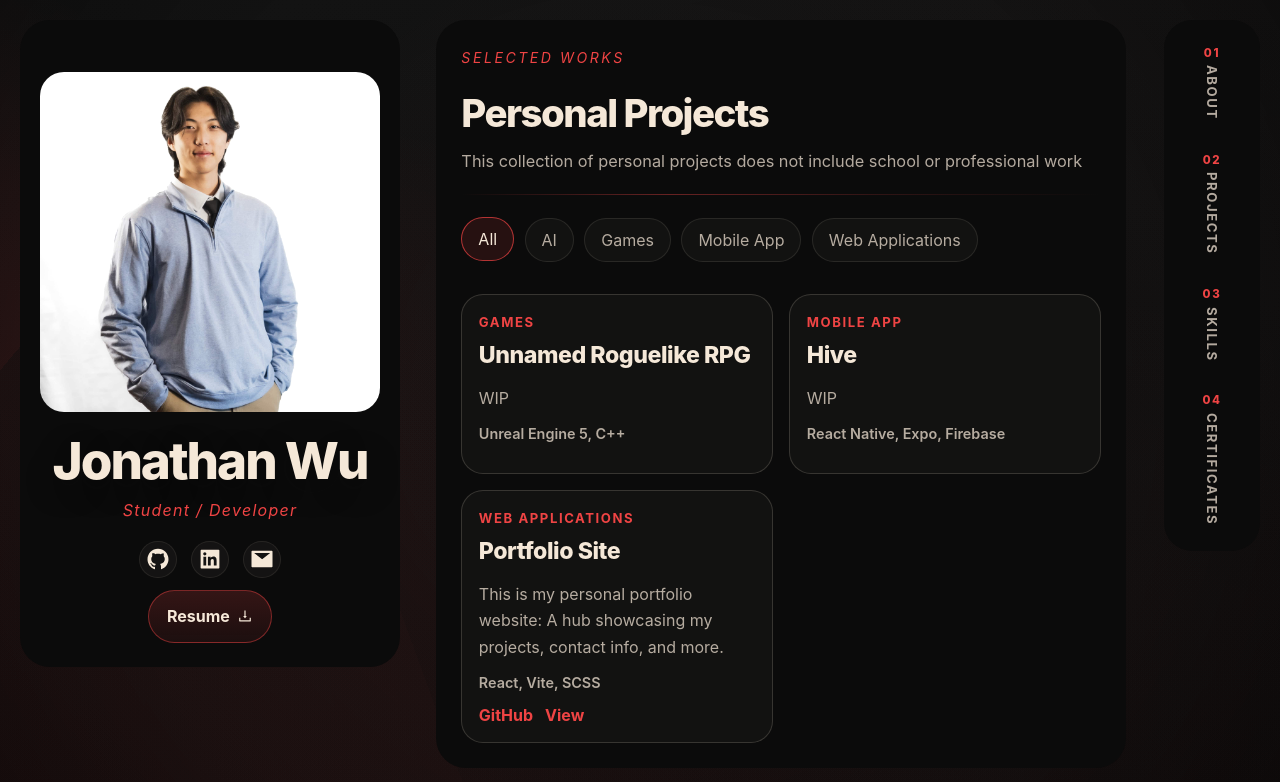
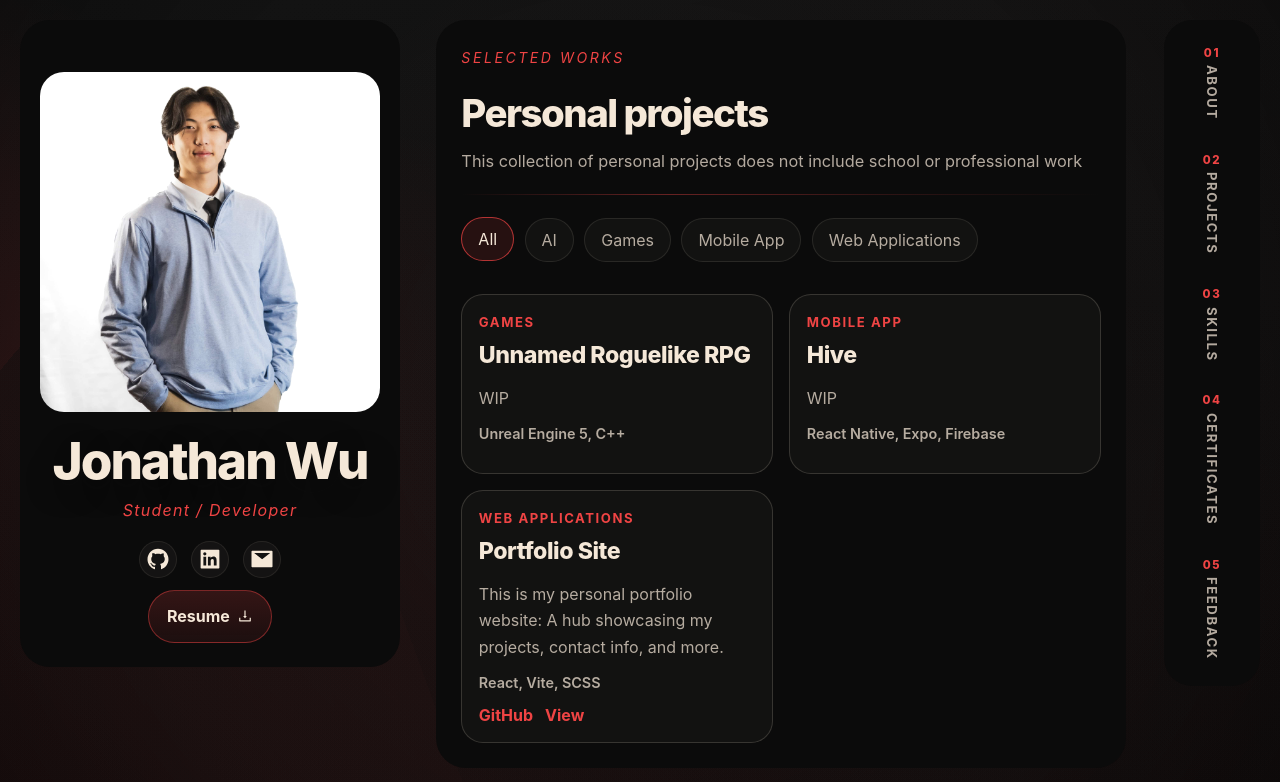
Before and after one commit to Wushington/portfolio, a React (Vite) app: page / in a window 1280 px wide. Both pictures are taken after a click on the button "Projects". Shown: the top 782 px of the page. Built offline with nearby package versions, Linux system fonts and the light colour scheme.

Commit message:
Added feedback to site

```diff
--- a/src/components/App.jsx
+++ b/src/components/App.jsx
@@ -8,7 +8,8 @@ const NAV_ITEMS = [
 	{ id: "about", label: "About" },
 	{ id: "projects", label: "Projects" },
 	{ id: "skills", label: "Skills" },
-	{ id: "certificates", label: "Certificates" }
+	{ id: "certificates", label: "Certificates" },
+	{ id: "feedback", label: "Feedback" },
 ];
 
 function App() {
@@ -54,6 +55,13 @@ function App() {
 								label="Certificates"
 								index={4}
 							/>
+							<NavItem
+								key="feedback"
+								onClick={() => setActive("feedback")}
+								isActive={active === "feedback"}
+								label="Feedback"
+								index={5}
+							/>
 						</ul>
 					</nav>
 				</div>
--- a/src/components/Content.jsx
+++ b/src/components/Content.jsx
@@ -3,6 +3,7 @@ import About from "./About.jsx";
 import Projects from "./Projects.jsx";
 import Skills from "./Skills.jsx";
 import Certificates from "./Certificates.jsx";
+import Feedback from "./Feedback.jsx";
 
 function Content({ activeSection = "about" }) {
 	return (
@@ -27,6 +28,11 @@ function Content({ activeSection = "about" }) {
 					<Certificates />
 				</section>
 			)}
+			{activeSection === "feedback" && (
+				<section id="feedback" className="panel section-panel">
+					<Feedback />
+				</section>
+			)}
 			{/* contact section removed - contact info moved to profile */}
 		</div>
 	);
--- a/src/components/Feedback.jsx
+++ b/src/components/Feedback.jsx
@@ -4,12 +4,16 @@ function Feedback() {
 	return (
 		<div className="content">
 			<p className="section-kicker">feedback</p>
-				<h2>Feedback</h2>
+			<h2>Leave a comment</h2>
 			<p className="content-subtitle">
 				I would love to hear your feedback on my website! If you have any
-					suggestions for improvement, please feel free to reach out to me via
-					email or through my social media channels. Your feedback is greatly
-					appreciated and will help me make my website better for everyone.
+				suggestions for improvement, please feel free to comment below or reach
+				out to me via email.
+			</p>
+			<span className="divider" />
+			<p>
+				This section is a work in progress, but I am planning to implement a
+				live feedback feature in the future. Stay tuned!
 			</p>
 		</div>
 	);
--- a/src/components/Projects.jsx
+++ b/src/components/Projects.jsx
@@ -11,7 +11,7 @@ function Projects() {
 	return (
 		<div className="content">
 			<p className="section-kicker">selected works</p>
-			<h2>Personal Projects</h2>
+			<h2>Personal projects</h2>
 			<p className="content-subtitle">
 				This collection of personal projects does not include school or
 				professional work
--- a/src/components/Skills.jsx
+++ b/src/components/Skills.jsx
@@ -55,7 +55,7 @@ function Skills() {
 	return (
 		<div className="content">
 			<p className="section-kicker">skills</p>
-			<h2>Technical Skills</h2>
+			<h2>Technical skills</h2>
 			<span className="divider" />
 			<div className="skill-grid">
 				{SKILL_GROUPS.map((group) => (
```
Lines whose indentation alone changed are shown as unchanged.
